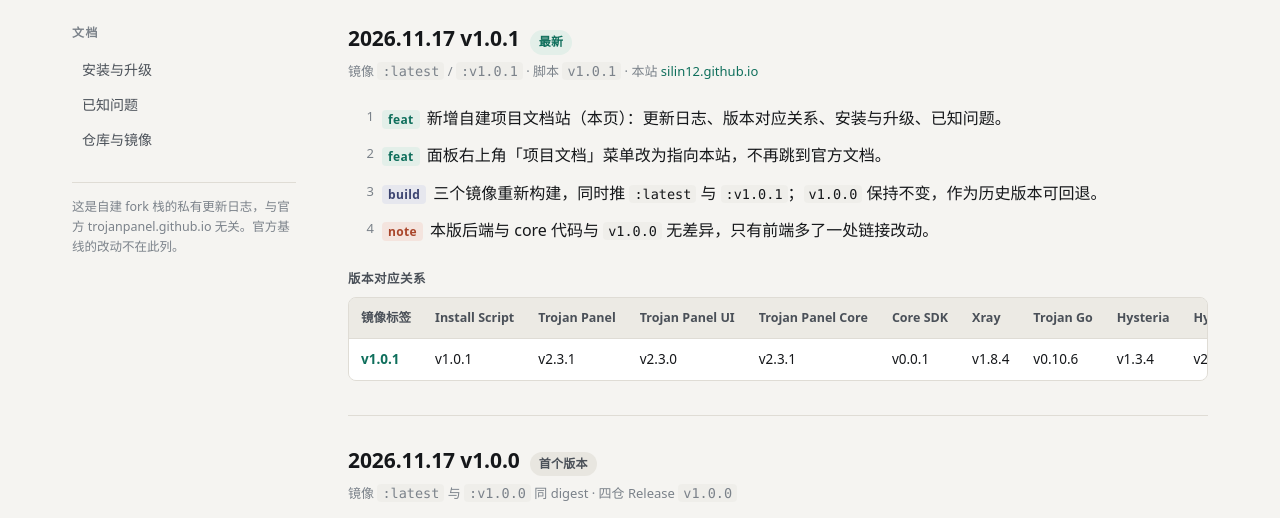
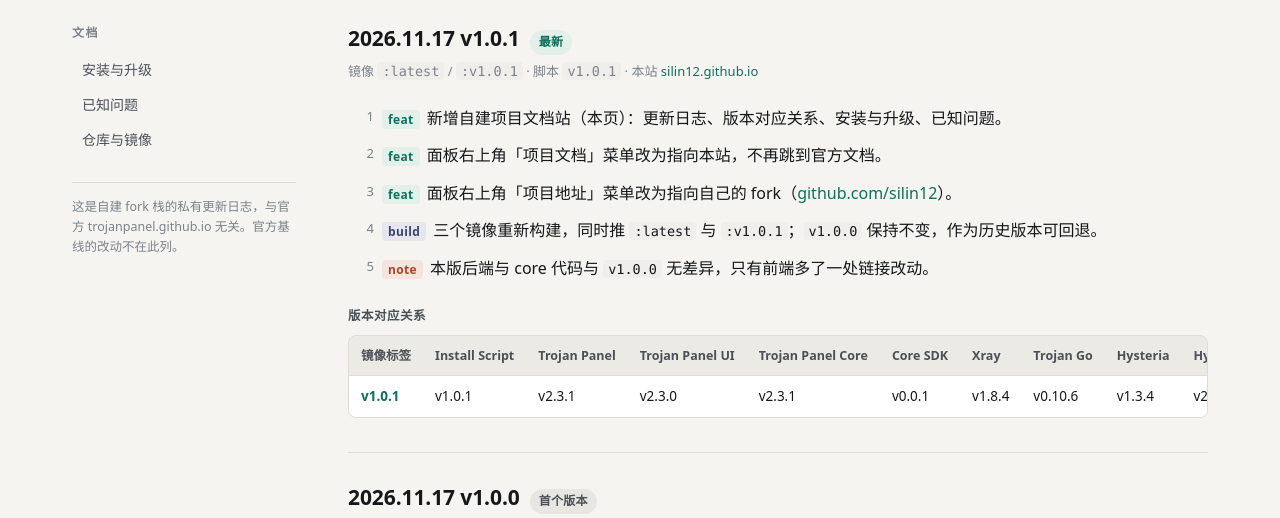
Before and after one commit to silin12/silin12.github.io, a plain HTML site: page index.html in a window 1280 px wide. Shown: the part 248-766 px from the top of the page. Drawn offline with Linux system fonts and the light colour scheme.

Commit message:
docs: refresh changelog site

```diff
--- a/index.html
+++ b/index.html
@@ -263,6 +263,7 @@ footer{
       <ul class="log">
         <li><div><span class="k feat">feat</span>新增自建项目文档站（本页）：更新日志、版本对应关系、安装与升级、已知问题。</div></li>
         <li><div><span class="k feat">feat</span>面板右上角「项目文档」菜单改为指向本站，不再跳到官方文档。</div></li>
+        <li><div><span class="k feat">feat</span>面板右上角「项目地址」菜单改为指向自己的 fork（<a href="https://github.com/silin12">github.com/silin12</a>）。</div></li>
         <li><div><span class="k build">build</span>三个镜像重新构建，同时推 <code class="inline">:latest</code> 与 <code class="inline">:v1.0.1</code>；<code class="inline">v1.0.0</code> 保持不变，作为历史版本可回退。</div></li>
         <li><div><span class="k fix">note</span>本版后端与 core 代码与 <code class="inline">v1.0.0</code> 无差异，只有前端多了一处链接改动。</div></li>
       </ul>
```
